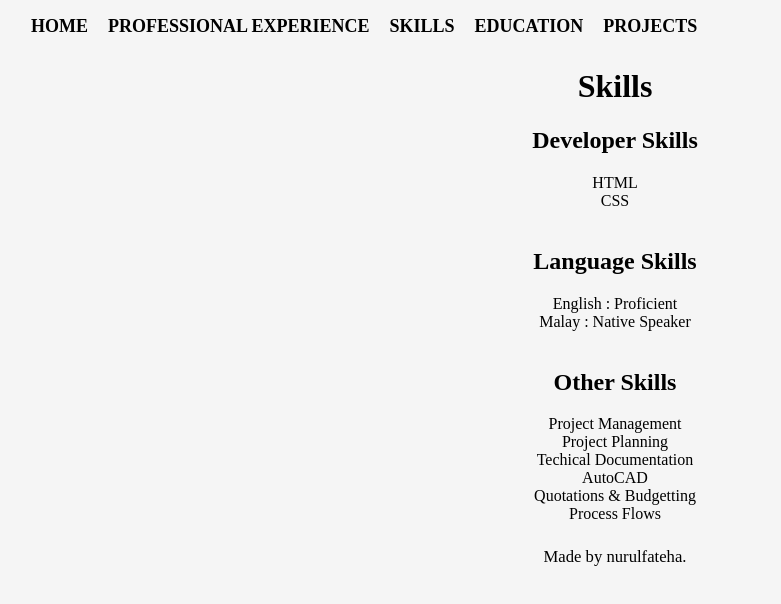
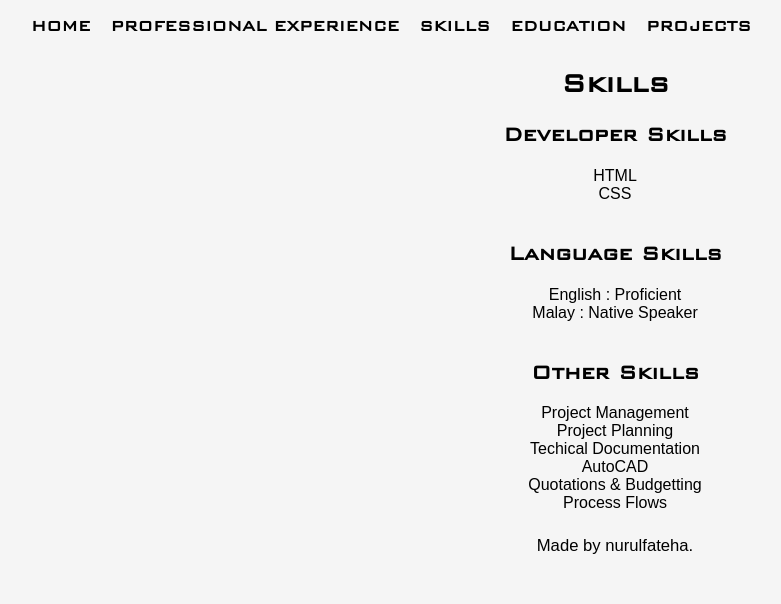
Before and after one commit to FatehaRsd/Resume, a plain HTML site: page skill.html in a window 1280 px wide. Shown: the whole page, without its empty margins (25-806 px from the left). Drawn offline with Linux system fonts and the light colour scheme.

Commit message:
add font

```diff
--- a/skill.html
+++ b/skill.html
@@ -1,22 +1,48 @@
 <!DOCTYPE html>
-<html>
+<html lang="en">
   <head>
     <meta charset="utf-8" />
     <meta name="viewport" content="width=device-width" />
 
-    <title>Resume</title>
+    <title>FatehaRsd | Skills</title>
 
 
     <style>
-
-      body {
-  background: whitesmoke;
+    html {
+      position: relative;
+      width: auto;
+      height: auto;
+      background:whitesmoke;
+      border-radius: 50px;
+      }
+    .nav-menu a {
+      padding: 0 8px 10px 8px;
+      text-decoration: none;
+      display: inline-block;
       color: black;
+      font-family: BankGothic Lt BT;
+      font-weight: 700;
+      font-size: 18px;
+      text-transform: uppercase;
+      outline: none;
       }
-      a,h1,h2,h3 {font-family: BankGothic Lt BT;
-        text-align: center;}
-      li,p {font-family: Yu Gothic;
-        text-align: center;}
+    a,h1,h2,h3 {
+      font-family: BankGothic Lt BT;
+      text-align: center;
+      }
+    li,p {
+      font-family: Arial, Helvetica, sans-serif;
+      text-align: center;
+      }
+    @font-face {
+      font-family: 'BankGothic Lt BT';
+      src: url(./font/BankGothicLtBTLight.ttf);
+      }
+    ul.no-bullets {
+      list-style-type: none; /* Remove bullets */
+      padding: 0; /* Remove padding */
+      margin: 0; /* Remove margins */
+      }
     img {
       position: relative;
       width: 15%;
@@ -34,23 +60,6 @@
       padding-bottom: 1px;
       }
 
-.nav-menu a {
-  padding: 0 8px 10px 8px;
-  text-decoration: none;
-  display: inline-block;
-  color: black;
-  font-family: BankGothic Lt BT;
-  font-weight: 700;
-  font-size: 18px;
-  text-transform: uppercase;
-  outline: none;
-
-}
-ul.no-bullets {
-  list-style-type: none; /* Remove bullets */
-  padding: 0; /* Remove padding */
-  margin: 0; /* Remove margins */
-}
       </style>
 
   </head>
```
Lines whose indentation alone changed are shown as unchanged.
